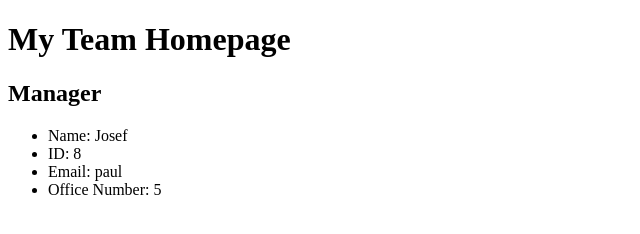
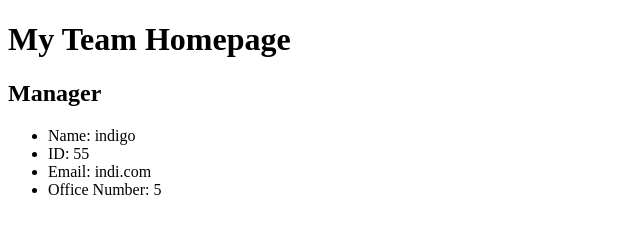
Before and after one commit to IndigoFobes/create-team-html, a website: page Develop/Dist/index.html in a window 1280 px wide. Shown: the full height of the page, 0-640 px from the left. Drawn offline with Linux system fonts and the light colour scheme.

Commit message:
Not sure what changed, just saving.

```diff
--- a/Develop/Dist/index.html
+++ b/Develop/Dist/index.html
@@ -14,9 +14,9 @@
         <container>
             <h2>Manager</h2>
             <ul>
-                <li> Name: Josef </li>
-                <li> ID: 8 </li>
-                <li> Email: paul </li>
+                <li> Name: indigo </li>
+                <li> ID: 55 </li>
+                <li> Email: indi.com </li>
                 <li> Office Number: 5 </li>
             </ul>
         </container>
```
